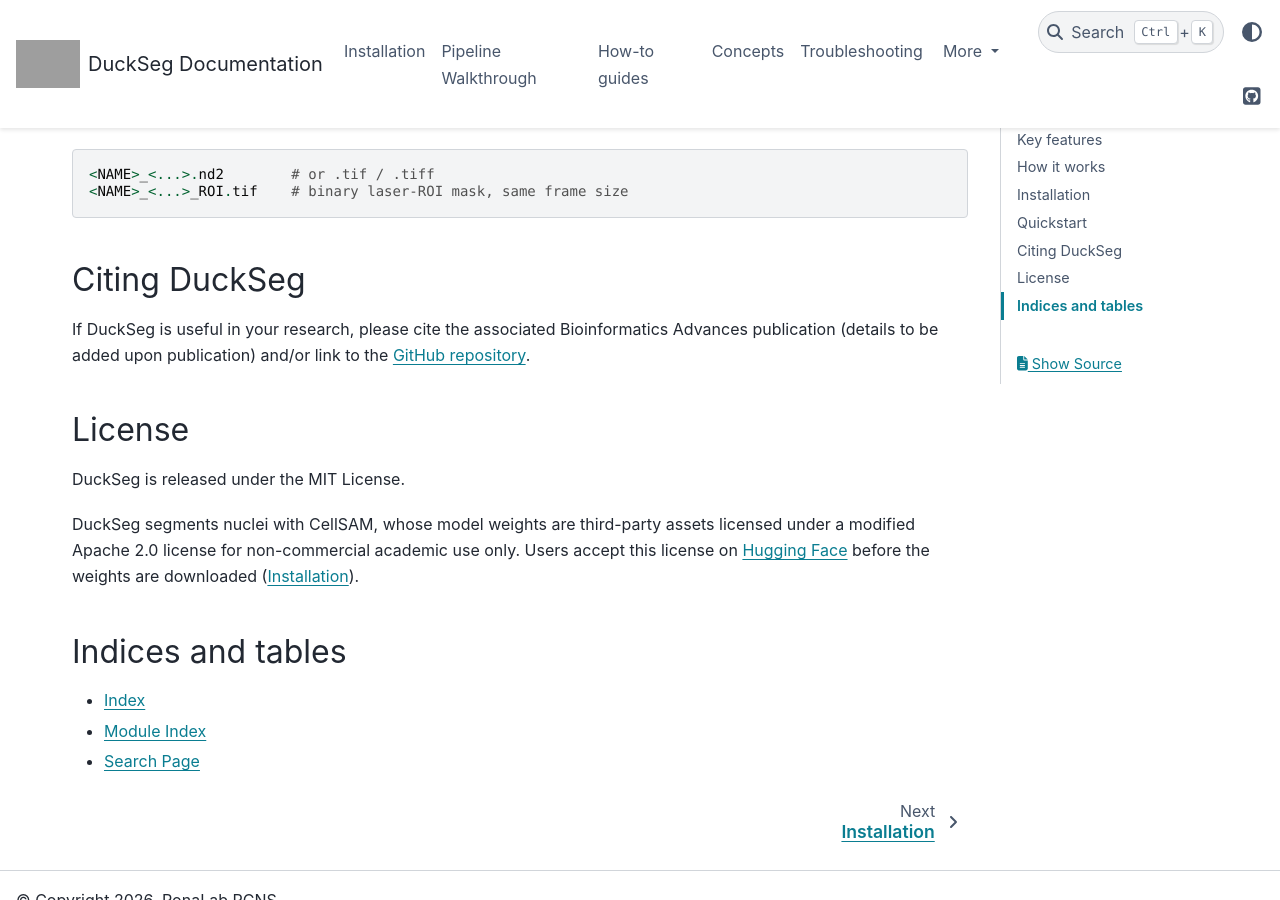
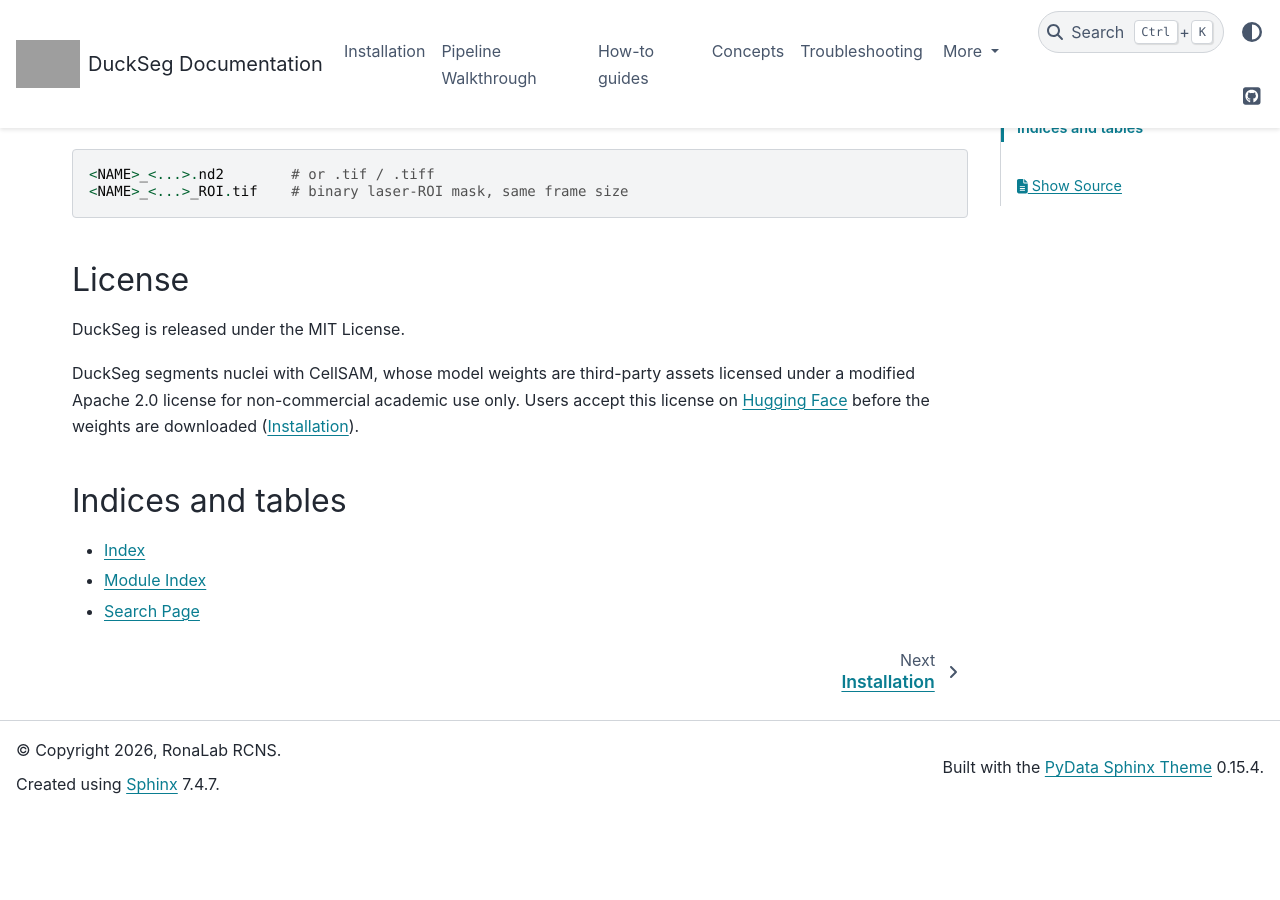
Before and after one commit to ronalabrcns/DuckSeg, a Sphinx documentation site: the page built from docs/index.rst, in a window 1280 px wide and 900 px high, scrolled down 2678 px. Built offline with Sphinx 7.4.7 and the PyData theme 0.15.4, drawn with Linux system fonts in a browser that asks for light colours; after the commit the page ends 3492 px from its top, so only the background shows below that; grey boxes are pictures that could not be loaded.

Commit message:
Remove DuckSeg citation section from index.rst
Removed citation section for DuckSeg from documentation.

```diff
--- a/docs/index.rst
+++ b/docs/index.rst
@@ -175,13 +175,6 @@
     <NAME>_<...>.nd2        # or .tif / .tiff
     <NAME>_<...>_ROI.tif    # binary laser-ROI mask, same frame size
 
-Citing DuckSeg
-==============
-
-If DuckSeg is useful in your research, please cite the associated
-Bioinformatics Advances publication (details to be added upon
-publication) and/or link to the `GitHub repository
-<https://github.com/ronalabrcns/DuckSeg>`_.
 
 License
 =======
```
